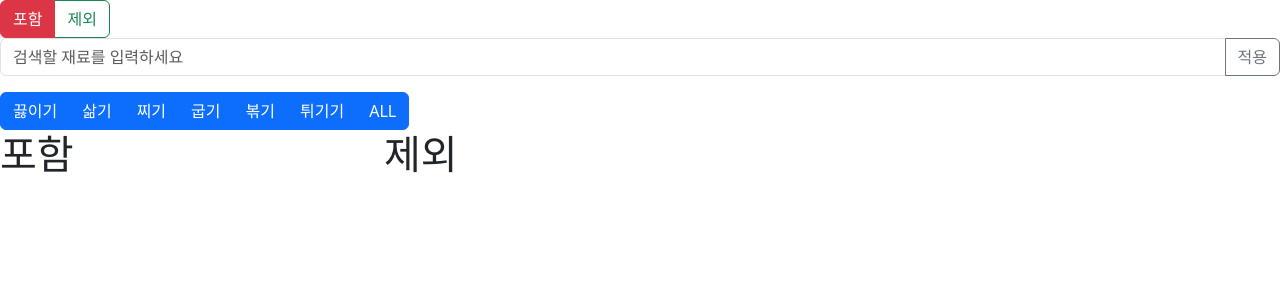
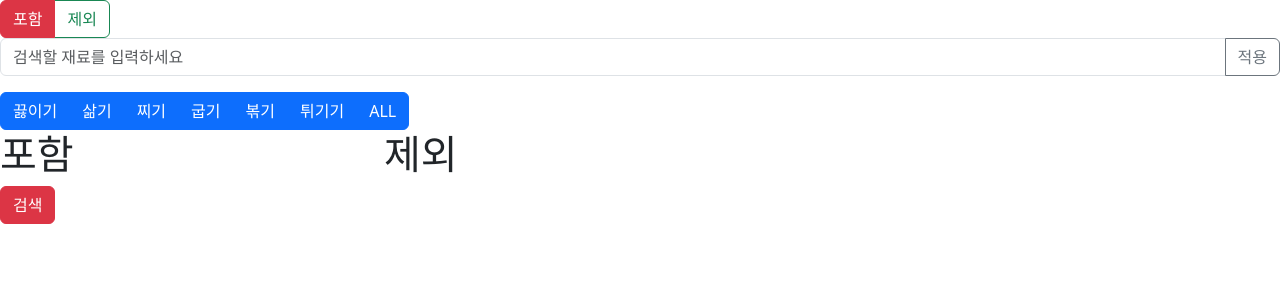
Before and after one commit to RecipeOfFive/react, a React (Create React App) app in the folder recipe_of_five_front/: page / in a window 1280 px wide. Shown: the top 300 px of the page. Built offline with nearby package versions, Linux system fonts and the light colour scheme.

Commit message:
feat: 조건 설정 후 서버로 요청 전송 버튼 생성

```diff
--- a/recipe_of_five_front/src/App.js
+++ b/recipe_of_five_front/src/App.js
@@ -5,6 +5,7 @@ import SearchInd from "./components/SearchInd";
 import FilterBtn from "./components/FilterBtn";
 import SearchProvider from "./context/SearchProvider";
 import Ingredients from "./components/Ingredients";
+import SendSearch from "./components/SendSearch";
 
 export const AppContext = createContext();
 
@@ -16,6 +17,7 @@ function App() {
                     <SearchInd />
                     <FilterBtn />
                     <Ingredients />
+                    <SendSearch />
                 </div>
             </SearchProvider>
         </>
--- a/recipe_of_five_front/src/components/SendSearch.jsx
+++ b/recipe_of_five_front/src/components/SendSearch.jsx
@@ -0,0 +1,32 @@
+import React, { useContext, useEffect } from "react";
+import { Button } from "react-bootstrap";
+import { RecipeFilterContext } from "../context/SearchProvider";
+import axios from "axios";
+
+export default function SendSearch() {
+    const { searchOptions, setSearchOptions, filterMethod, include, exclude } =
+        useContext(RecipeFilterContext);
+
+    const handleSearch = () => {
+        setSearchOptions({
+            include: include,
+            exclude: exclude,
+            method: filterMethod,
+        });
+    };
+
+    useEffect(() => {
+        // 서버에 원하는 레시피를 전송
+        // axios.get("url",searchOptions).then((resp) => {
+        //     이 후 정보 처리;
+        // });
+    }, [searchOptions]);
+
+    return (
+        <div>
+            <Button variant="danger" onClick={handleSearch}>
+                검색
+            </Button>
+        </div>
+    );
+}
```
